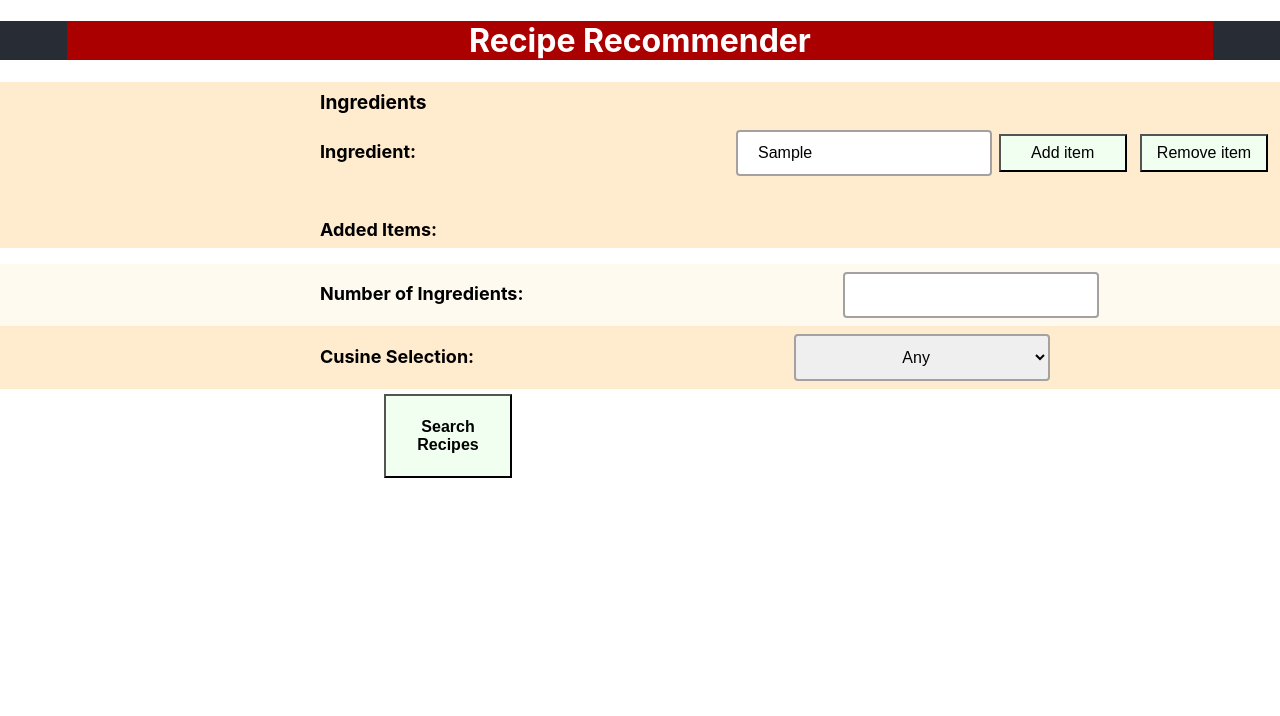
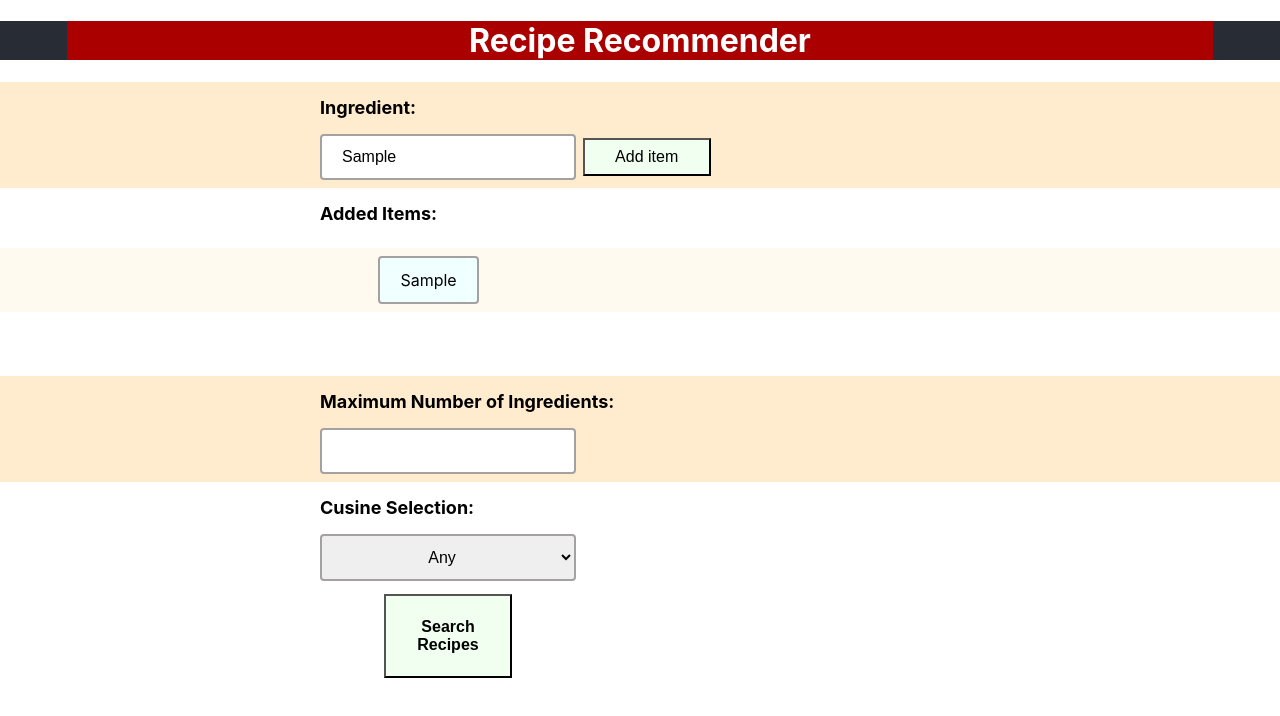
Before and after one commit to gokul-koganti/Recipe_Recommender, a React (Create React App) app: page / in a window 1280 px wide. Both pictures are taken after typing "Sample" into the empty fields and a click on the button "Add item". Shown: the top 716 px of the page. Built offline with nearby package versions, Linux system fonts and the light colour scheme.

Commit message:
Update Form.js

```diff
--- a/src/components/Form.js
+++ b/src/components/Form.js
@@ -35,6 +35,9 @@ class Form extends Component{
         for (const item of this.state.ingredients) {
             console.log(1,item)
           }
+        const items = [...this.state.ingredients]
+        const list_items = items.map((item) => <li onMouseDown={this.removeHandler} id={item}> {item}</li>);
+       return(<ul>{list_items}</ul>);
 
     }
     addHandler = (event)=> {
@@ -44,12 +47,14 @@ class Form extends Component{
             numberIngredients : this.state.numberIngredients,
             ingredients:new Set(this.state.ingredients).add(ingredient)
 
-        },()=>this.printHander(),()=>console.log(this.state))
+        },()=>console.log(this.state))
+        document.getElementById("ingredient").innerHTML=""
     }
 
 
-    removeHandler = () => {
-        var discardIngredient = window.prompt("Enter the item to be discarded: ");
+    removeHandler = (event) => {
+        //var discardIngredient = window.prompt("Enter the item to be discarded: ");
+        var discardIngredient = event.target.id
         var ingredientList = this.state.ingredients
         ingredientList.delete(discardIngredient)
         this.setState({
@@ -57,7 +62,7 @@ class Form extends Component{
             numberIngredients : this.state.numberIngredients,
             ingredients: ingredientList
 
-        },()=>this.printHander(),()=>console.log(this.state))
+        },()=>console.log(this.state))
 
     }
 
@@ -83,32 +88,32 @@ class Form extends Component{
 
 
                     <div id='FormContainer1'>
-                    <label id='IngredientLabel'>Ingredients</label><br/>
-                    <label class='sideLabel'> Ingredient: </label>
+                    <label class='sideLabel'> Ingredient: </label><br/>
                      <input type = "text" id = "ingredient" />
-                     <button onClick ={this.addHandler} type="button" > Add item</button>
-                     <button onClick ={this.removeHandler} type="button"> Remove item</button><br/><br/>
-                     <label class='sideLabel'>Added Items:</label>
-                    <p id="addedItems"></p>
+                     <button onClick ={this.addHandler} type="button" id= "addButton" > Add item</button>
+
+
                     </div>
+                    <label class='sideLabel'>Added Items:</label>
+                    <div id='FormContainer2'>{this.printHander()}</div>
 
-                    <div id='FormContainer2'>
+                    <div id='FormContainer3'>
 
-                    <label class='sideLabel'> Number of Ingredients: </label>
+                    <label class='sideLabel'> Maximum Number of Ingredients: </label><br/>
                      <input type = "number" id = "NoIngredient" onChange={this.numberUpdate} />
                     </div>
 
 
 
-                    <div id = 'FormContainer3'>
-                    <label class='sideLabel'> Cusine Selection: </label>
+                    <div id = 'FormContainer4'>
+                    <label class='sideLabel'> Cusine Selection: </label><br/>
                     <select value={this.state.cuisine} onChange={this.cuisineUpdate} >{
                         cuisine_list.map((category,i) => <option key={i}>{category}</option>)
                     }
                     </select>
                     </div>
 
-                 <div id = 'FormContainer4'>
+                 <div id = 'FormContainer5'>
                     <button type="button" id='submit' onClick={this.handleSubmit}  > <h4>Search Recipes</h4> </button>
                     </div>
                 </form>
```
